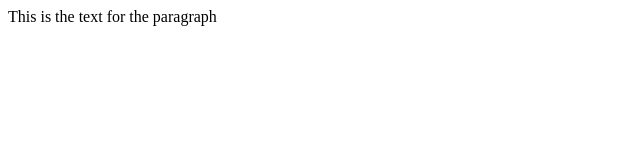
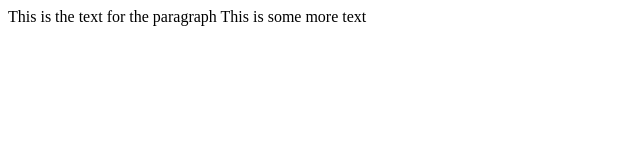
Before and after one commit to georgeo30/HTML-and-CSS-Course, a plain HTML site: page myFirstWebPage/index.html in a window 1280 px wide. Shown: the whole page, without its empty margins (0-640 px from the left). Drawn offline with Linux system fonts and the light colour scheme.

Commit message:
opening tag,closing tag, attribute children

```diff
--- a/myFirstWebPage/index.html
+++ b/myFirstWebPage/index.html
@@ -1,4 +1,9 @@
 <p id="first-para">
     This is the text for the paragraph
+    <span>
+        This is some more text
+    </span>
+    <span>
 
+    </span>
 </p>
```
